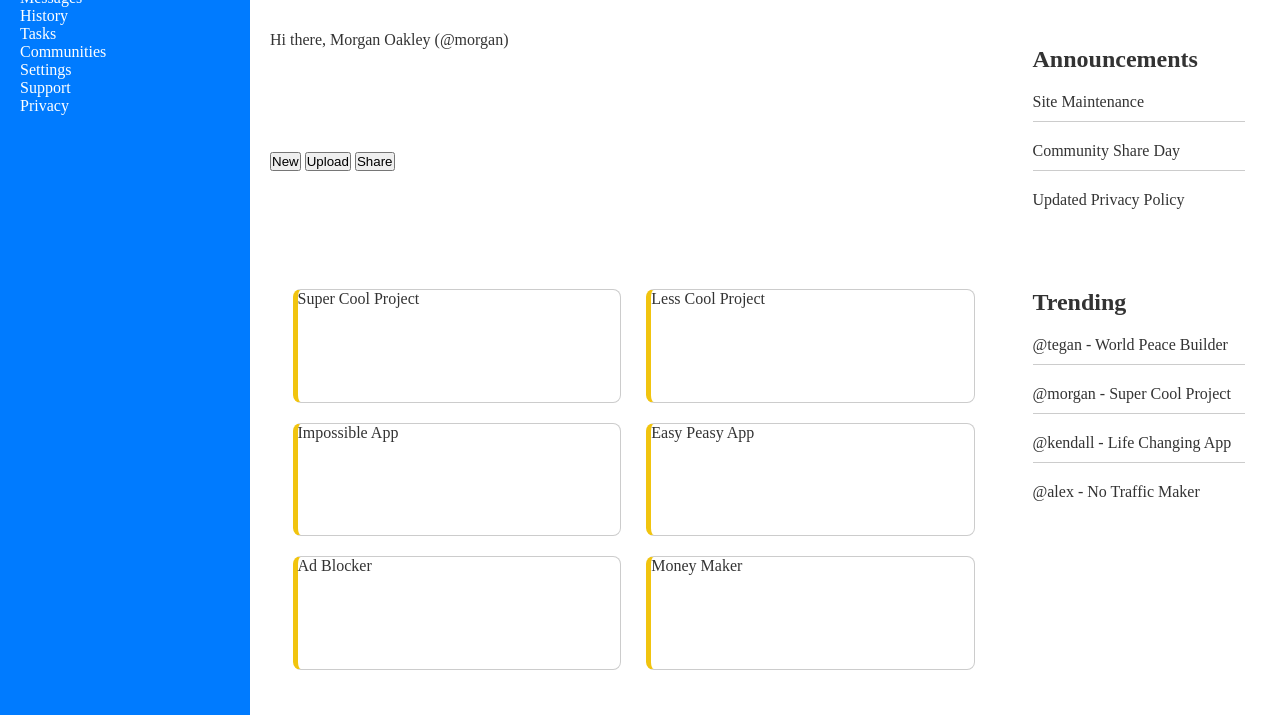
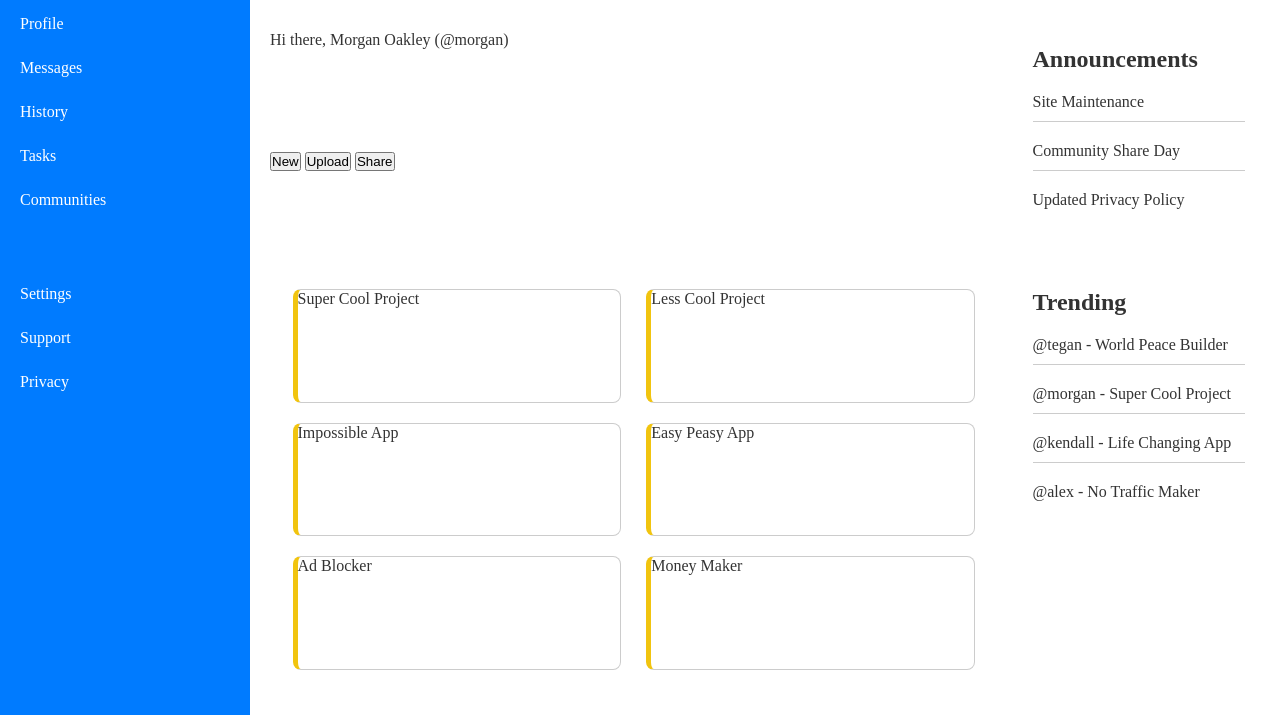
Before and after one commit to gp2856/odin-project_admin-dashboard, a plain HTML site: page index.html in a window 1280 px wide. Shown: the part 85-800 px from the top of the page. Drawn offline with Linux system fonts and the light colour scheme.

Commit message:
added a flex container to fill out the nav links in the sidebar

```diff
--- a/index.html
+++ b/index.html
@@ -18,6 +18,7 @@
                 <div class="nav-item">History</div>
                 <div class="nav-item">Tasks</div>
                 <div class="nav-item">Communities</div>
+                <div class="nav-item-divider"></div>
                 <div class="nav-item">Settings</div>
                 <div class="nav-item">Support</div>
                 <div class="nav-item">Privacy</div>
--- a/styles.css
+++ b/styles.css
@@ -23,8 +23,25 @@ body {
     color: #fff;
     padding: 20px;
     width: 250px;
+    display: flex;
+    flex-direction: column;
+    gap: 10px;
 }
 
+.nav-links {
+    display: flex;
+    flex-direction: column;
+    gap: 10px;
+}
+
+.nav-item {
+    padding: 8px 0;
+}
+
+.nav-item-divider {
+    height: 20px;
+    margin: 10px 0;
+}
 .main-content {
     padding: 20px;
     display: grid;
```
